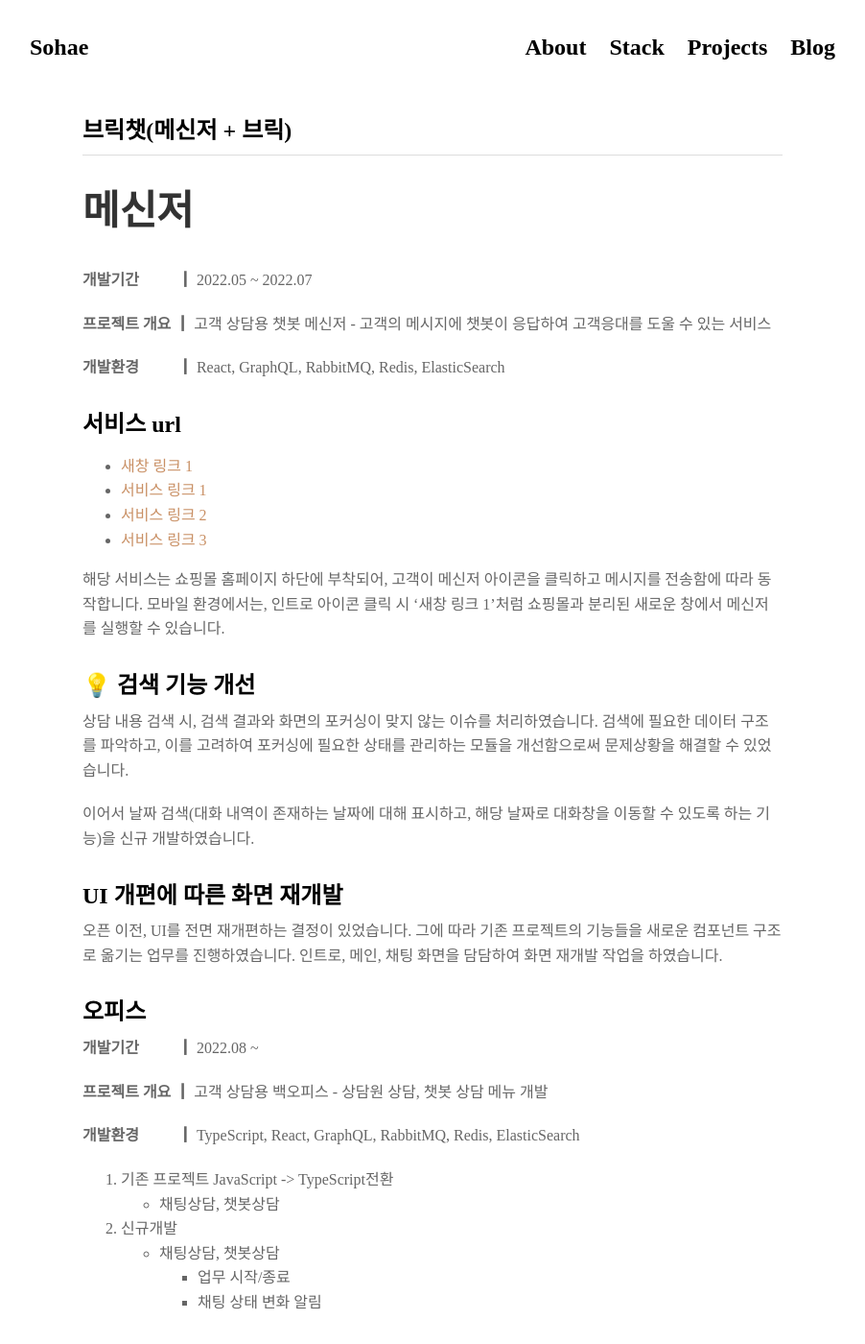
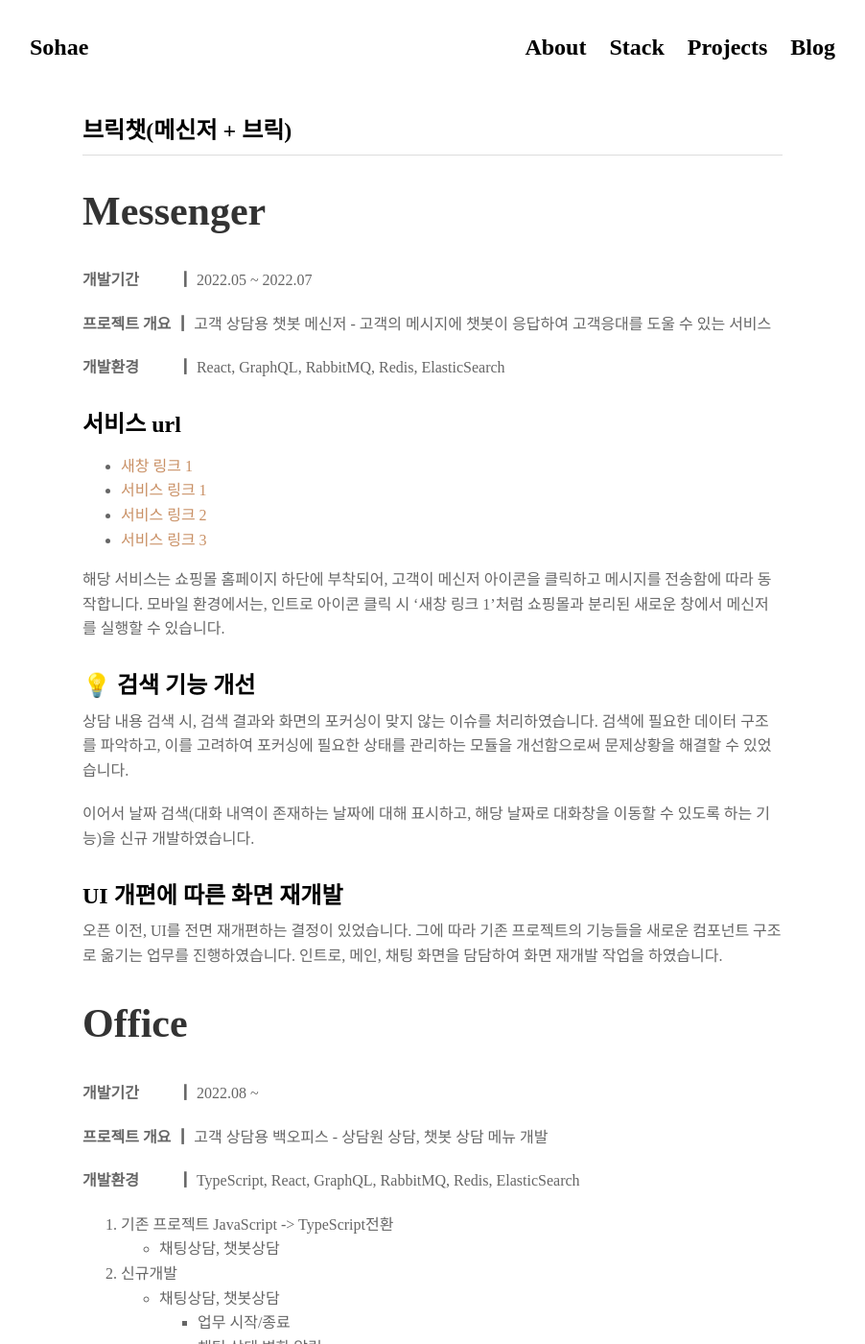
Before and after one commit to Dayook/dayook.github.io, a Jekyll site: the page built from projects/proj-4.md, in a window 1280 px wide and 1400 px high. Shown: the whole window at 96% size, without its empty margins (189-1091 px from the left). Built offline with Jekyll 4.4.1, drawn with Linux system fonts in a browser that asks for light colours; nearby versions of some CDN libraries; some web fonts are replaced.

Commit message:
Update proj-4.md

```diff
--- a/projects/proj-4.md
+++ b/projects/proj-4.md
@@ -4,7 +4,7 @@ title: "브릭챗(메신저 + 브릭)"
 ---
 
 ---
-## 메신저
+## Messenger
 
 <!-- {% include carousel.html height="50" unit="%" duration="7" %} -->
 **개발기간 　　 ┃** 2022.05 ~ 2022.07
@@ -35,7 +35,7 @@ title: "브릭챗(메신저 + 브릭)"
 인트로, 메인, 채팅 화면을 담담하여 화면 재개발 작업을 하였습니다.
 
 
-#### 오피스
+## Office
 
 **개발기간 　　 ┃** 2022.08 ~
 
@@ -50,6 +50,7 @@ title: "브릭챗(메신저 + 브릭)"
         - 업무 시작/종료
         - 채팅 상태 변화 알림
         - 상담원 자동 할당
+
 ---
 
 #### JavaScript -> TypeScript 전환
```
